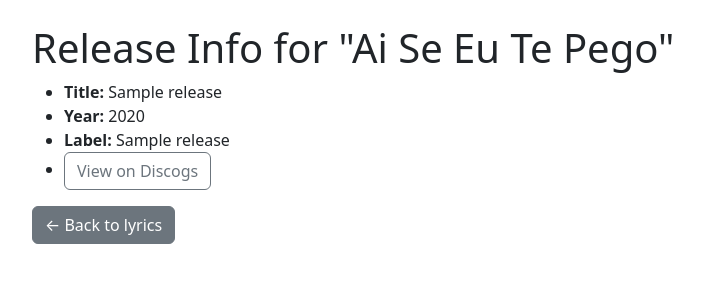
After one commit to pietradev/Music_app_backend, a Django app: template music/templates/track-info.html in a window 1280 px wide. The commit adds this page. Shown: the top 300 px of the page, without its empty margins (50-753 px from the left). Run offline with Django 5.2, Linux system fonts and the light colour scheme; data comes from the database, SQL or seed files in the repository; tables that the repository leaves empty hold one stand-in row (values such as "Sample post"); the template is opened without the code that fills it: values that come from a table or form of the project are taken from there, most other values are stand-ins (such as "Sample title", 1, 10 or a date in 2020); parts of the project's set-up code (start-up, migrations or seed data) failed here and were passed over.

Commit message:
Combined soundcloud/discogs API portions

```diff
--- a/music/admin.py
+++ b/music/admin.py
@@ -1,5 +1,5 @@
 from django.contrib import admin
-from .models import Playlist, Track, PlaylistTrackMap, Artist, ArtistTrackMap, Lyric, SoundCloudWidget, Recommendation
+from .models import Playlist, Track, PlaylistTrackMap, Artist, ArtistTrackMap, Lyric, SoundCloudWidget, Recommendation, Metadata
 
 admin.site.register(Playlist)
 admin.site.register(Track)
@@ -9,3 +9,4 @@ admin.site.register(ArtistTrackMap)
 admin.site.register(Lyric)
 admin.site.register(SoundCloudWidget)
 admin.site.register(Recommendation)
+admin.site.register(Metadata)
--- a/music/models.py
+++ b/music/models.py
@@ -77,3 +77,13 @@ class Recommendation(models.Model):
 
     def __str__(self):
         return f"Recommend {self.recommended_track.title} for {self.track.title}"
+
+class Metadata(models.Model):
+    track = models.OneToOneField('Track', on_delete=models.CASCADE, related_name='discogs_release')
+    title = models.CharField(max_length=255)
+    year = models.CharField(max_length=10, blank=True, null=True)
+    label = models.CharField(max_length=255, blank=True, null=True)
+    discogs_url = models.URLField()
+
+    def __str__(self):
+        return f"Discogs: {self.title} ({self.year})"
--- a/music/templates/lyrics.html
+++ b/music/templates/lyrics.html
@@ -20,11 +20,10 @@
     {% endif %}
 
     <br>
-    <a href="" class="btn btn-primary">Find More Information</a>
+    <a href="{% url 'release_info' track.id %}" class="btn btn-primary">Find More Information</a>
     <a href="{% url 'soundcloud-music' %}?title={{ track.title|urlencode }}&artist={{ track.artisttrackmap_set.first.artist.name|urlencode }}" class="btn btn-primary">
         Listen to Song
     </a>
-
 
     <br>
     <br>
--- /dev/null
+++ b/music/templates/track-info.html
@@ -0,0 +1,28 @@
+{% load static %}
+<!DOCTYPE html>
+<html lang="en">
+<head>
+    <meta charset="UTF-8">
+    <title>Release Info for {{ track.title }}</title>
+    <link href="https://cdn.jsdelivr.net/npm/bootstrap@5.3.3/dist/css/bootstrap.min.css" rel="stylesheet">
+    <link rel="stylesheet" href="{% static 'music/style.css'%}">
+</head>
+<body class="container mt-4">
+
+    <h1>Release Info for "{{ track.title }}"</h1>
+
+    {% if release %}
+        <ul>
+            <li><strong>Title:</strong> {{ release.title }}</li>
+            <li><strong>Year:</strong> {{ release.year }}</li>
+            <li><strong>Label:</strong> {{ release.label }}</li>
+            <li><a href="{{ release.discogs_url }}" class="btn btn-outline-secondary" target="_blank">View on Discogs</a></li>
+        </ul>
+    {% else %}
+        <p>No release info found.</p>
+    {% endif %}
+
+    <a href="{% url 'show_lyrics' track.id %}" class="btn btn-secondary">← Back to lyrics</a>
+
+</body>
+</html>
--- a/music/urls.py
+++ b/music/urls.py
@@ -1,10 +1,12 @@
 from django.urls import path
-from .views import PlaylistSearchView, search_playlist_html, show_lyrics, soundcloud_music_view
+from .views import PlaylistSearchView, search_playlist_html, show_lyrics, release_info, soundcloud_music_view
 
 urlpatterns = [
     path('playlist-search/', PlaylistSearchView.as_view(), name='playlist-search'),
     path("playlist/search-form/", search_playlist_html, name="playlist-search-html"),
     path('track/<int:track_id>/', show_lyrics, name='track-lyrics'),
+    path('release-info/<int:track_id>/', release_info, name='release_info'),
     path('soundcloud/music/', soundcloud_music_view, name='soundcloud-music'),
+    path('lyrics/<int:track_id>/', show_lyrics, name='show_lyrics'),
 
 ]
```
Also changed, not shown: music/repositories/discogs_repository.py (added, +27 -0 lines), music/services/discogs_api.py (+21 -0 lines), music/views.py (+15 -1 lines), music/migrations/0005_metadata.py (added).
